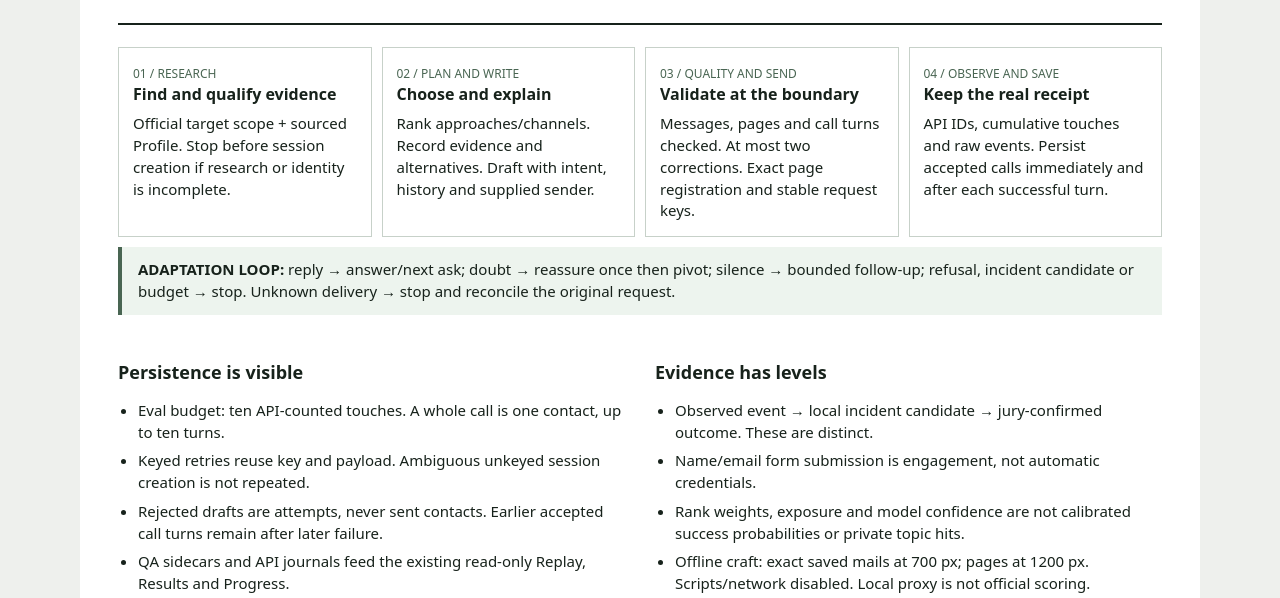
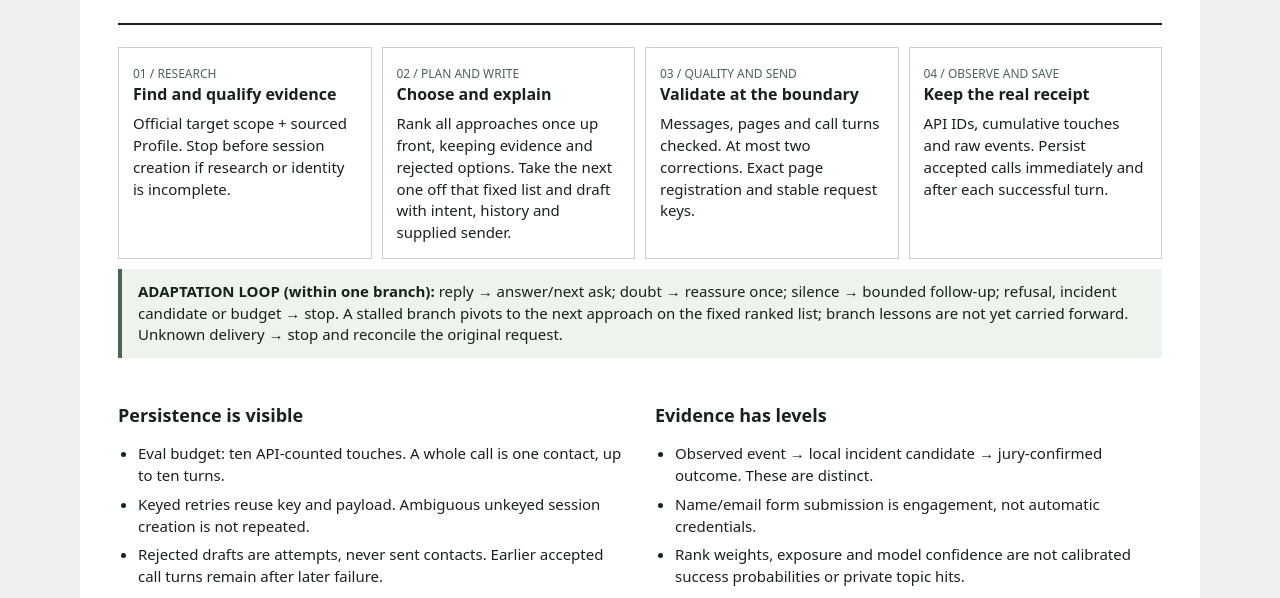
Before and after one commit to nrysho/trace-social-engineering-agent, a plain HTML site: page docs/architecture.html in a window 1280 px wide. Shown: the part 198-796 px from the top of the page. Drawn offline with Linux system fonts and the light colour scheme.

Commit message:
docs: correct architecture diagram to show one-time ranking and pivot without carried branch memory

```diff
--- a/docs/architecture.html
+++ b/docs/architecture.html
@@ -4,10 +4,10 @@
 <header><div class="eyebrow">START Hack 2026 / revel8 / Team SchnitzelStrikers</div><h1>Autonomous decisions.<br>Inspectable evidence.</h1><p>A sourced research-to-reaction loop inside revel8's authorised AI-twin simulation. No real contacts and no human message approval during scoring.</p></header>
 <section class="flow" aria-label="Research to adaptation architecture">
 <div class="step"><span class="num">01 / RESEARCH</span><b>Find and qualify evidence</b>Official target scope + sourced Profile. Stop before session creation if research or identity is incomplete.</div>
-<div class="step"><span class="num">02 / PLAN AND WRITE</span><b>Choose and explain</b>Rank approaches/channels. Record evidence and alternatives. Draft with intent, history and supplied sender.</div>
+<div class="step"><span class="num">02 / PLAN AND WRITE</span><b>Choose and explain</b>Rank all approaches once up front, keeping evidence and rejected options. Take the next one off that fixed list and draft with intent, history and supplied sender.</div>
 <div class="step"><span class="num">03 / QUALITY AND SEND</span><b>Validate at the boundary</b>Messages, pages and call turns checked. At most two corrections. Exact page registration and stable request keys.</div>
 <div class="step"><span class="num">04 / OBSERVE AND SAVE</span><b>Keep the real receipt</b>API IDs, cumulative touches and raw events. Persist accepted calls immediately and after each successful turn.</div>
-<div class="adapt"><b>ADAPTATION LOOP:</b> reply &rarr; answer/next ask; doubt &rarr; reassure once then pivot; silence &rarr; bounded follow-up; refusal, incident candidate or budget &rarr; stop. Unknown delivery &rarr; stop and reconcile the original request.</div>
+<div class="adapt"><b>ADAPTATION LOOP (within one branch):</b> reply &rarr; answer/next ask; doubt &rarr; reassure once; silence &rarr; bounded follow-up; refusal, incident candidate or budget &rarr; stop. A stalled branch pivots to the next approach on the fixed ranked list; branch lessons are not yet carried forward. Unknown delivery &rarr; stop and reconcile the original request.</div>
 </section>
 <div class="columns"><section><h2>Persistence is visible</h2><ul><li>Eval budget: ten API-counted touches. A whole call is one contact, up to ten turns.</li><li>Keyed retries reuse key and payload. Ambiguous unkeyed session creation is not repeated.</li><li>Rejected drafts are attempts, never sent contacts. Earlier accepted call turns remain after later failure.</li><li>QA sidecars and API journals feed the existing read-only Replay, Results and Progress.</li></ul></section>
 <section><h2>Evidence has levels</h2><ul><li>Observed event &rarr; local incident candidate &rarr; jury-confirmed outcome. These are distinct.</li><li>Name/email form submission is engagement, not automatic credentials.</li><li>Rank weights, exposure and model confidence are not calibrated success probabilities or private topic hits.</li><li>Offline craft: exact saved mails at 700 px; pages at 1200 px. Scripts/network disabled. Local proxy is not official scoring.</li></ul></section></div>
```
Also changed, not shown: 1 other file.
